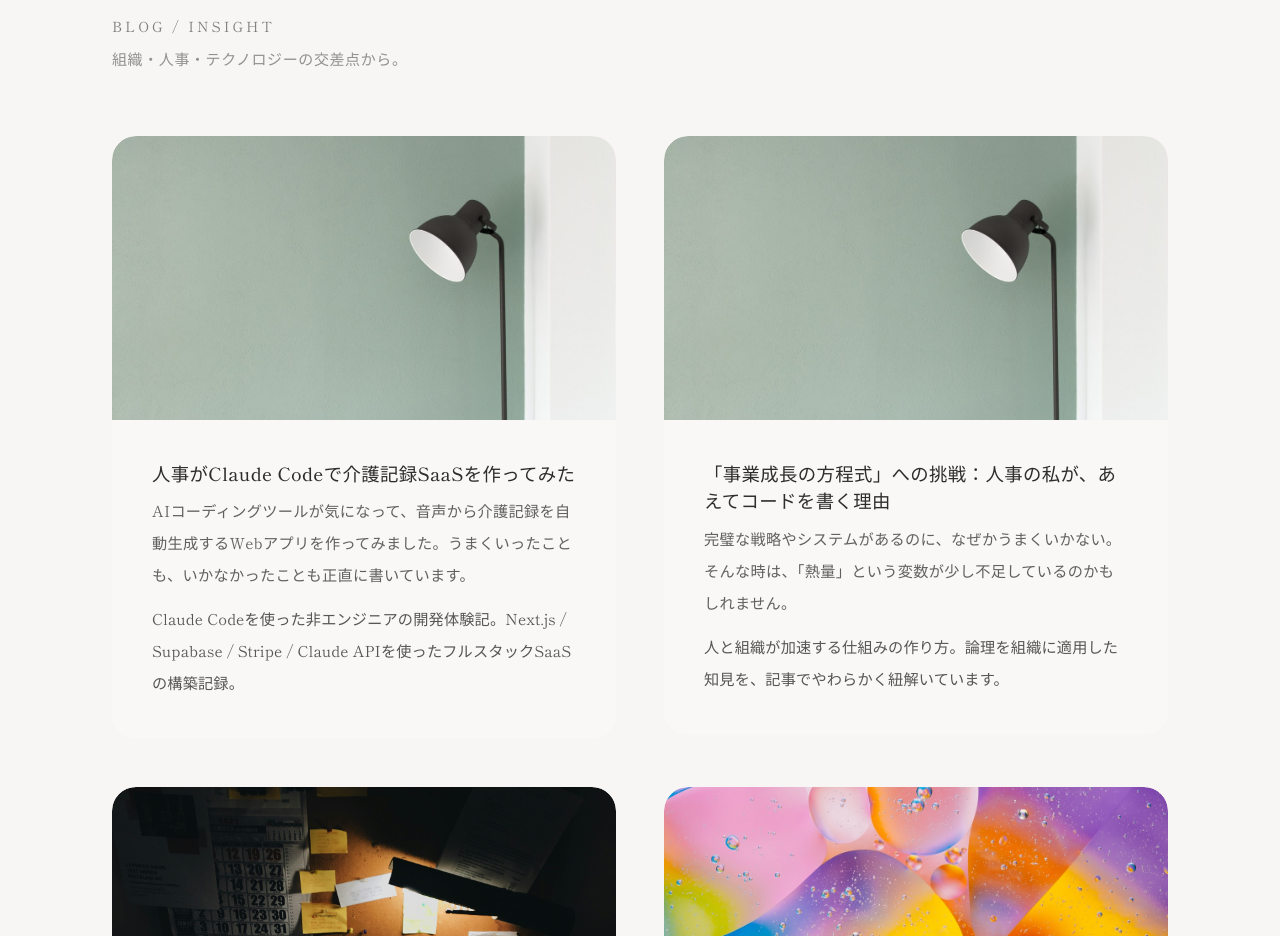
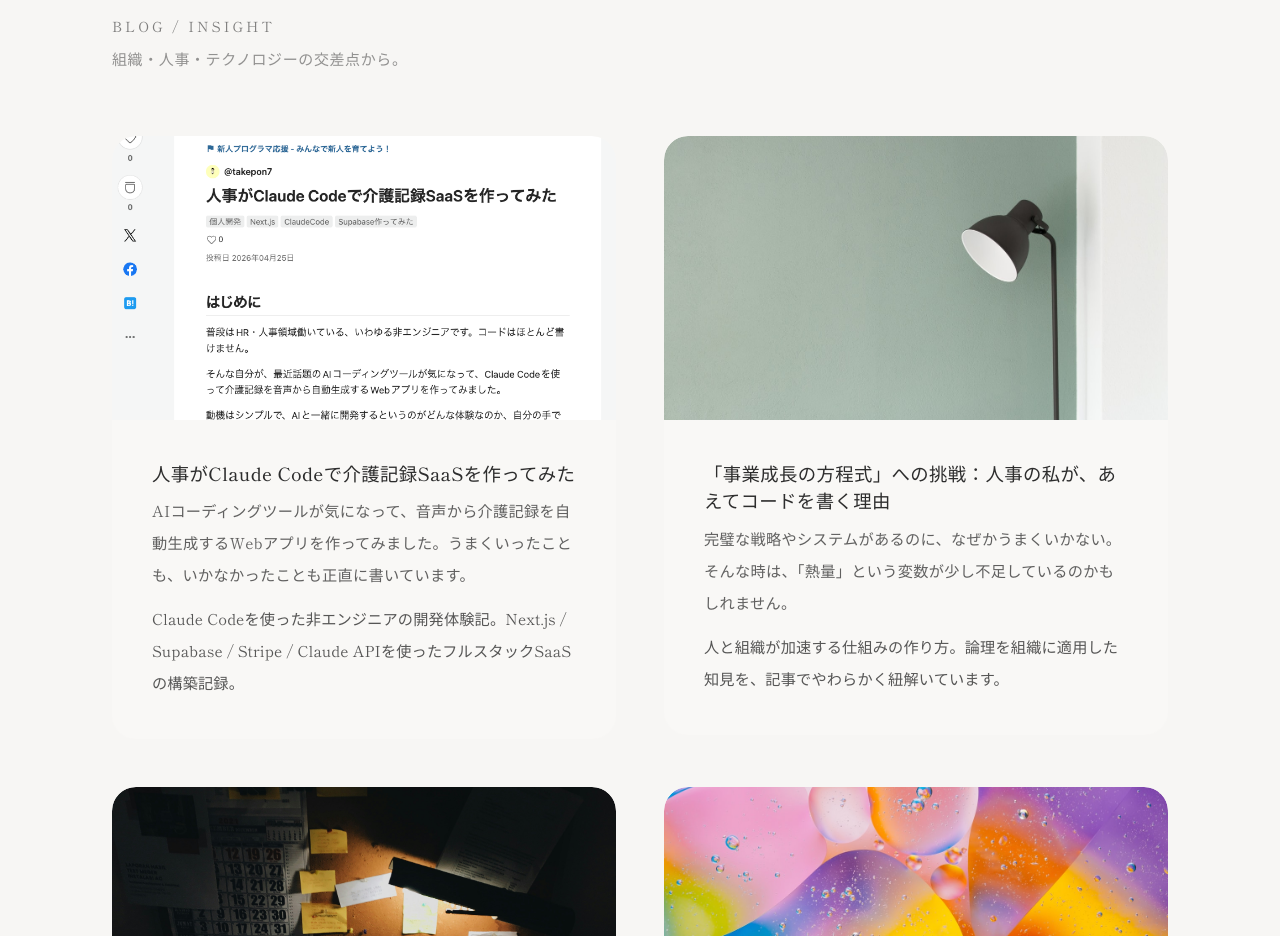
Before and after one commit to takepon7/portfolio-site, a Next.js app: page / in a window 1280 px wide. Shown: the part 4000-4936 px from the top of the page. Built offline with nearby package versions, Linux system fonts and the light colour scheme; no server answers.

Commit message:
feat: add Qiita article thumbnail

```diff
--- a/src/app/page.tsx
+++ b/src/app/page.tsx
@@ -62,7 +62,7 @@
   {
     title: "人事がClaude Codeで介護記録SaaSを作ってみた",
     href: "https://qiita.com/takepon7/items/aab9486f8e3d2b807e4e",
-    image: "/images/blog/growth-equation.jpg",
+    image: "/images/blog/qiita-kaigo-dx.jpg",
     lead: "AIコーディングツールが気になって、音声から介護記録を自動生成するWebアプリを作ってみました。うまくいったことも、いかなかったことも正直に書いています。",
     description: "Claude Codeを使った非エンジニアの開発体験記。Next.js / Supabase / Stripe / Claude APIを使ったフルスタックSaaSの構築記録。",
   },
```
Also changed, not shown: public/images/blog/qiita-kaigo-dx.jpg (added).
